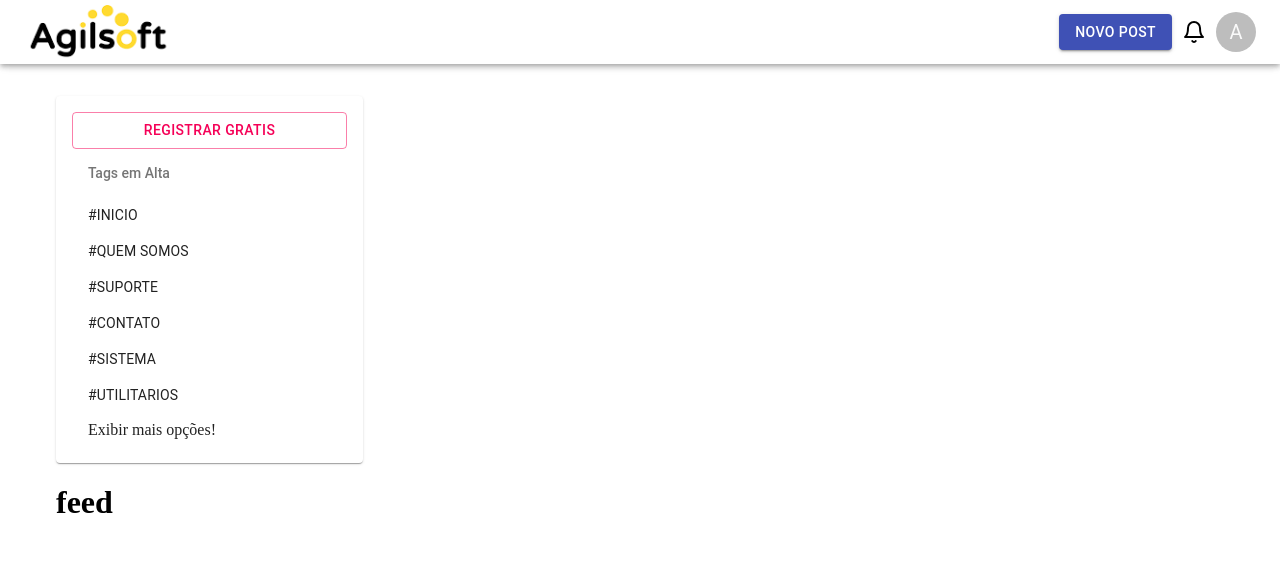
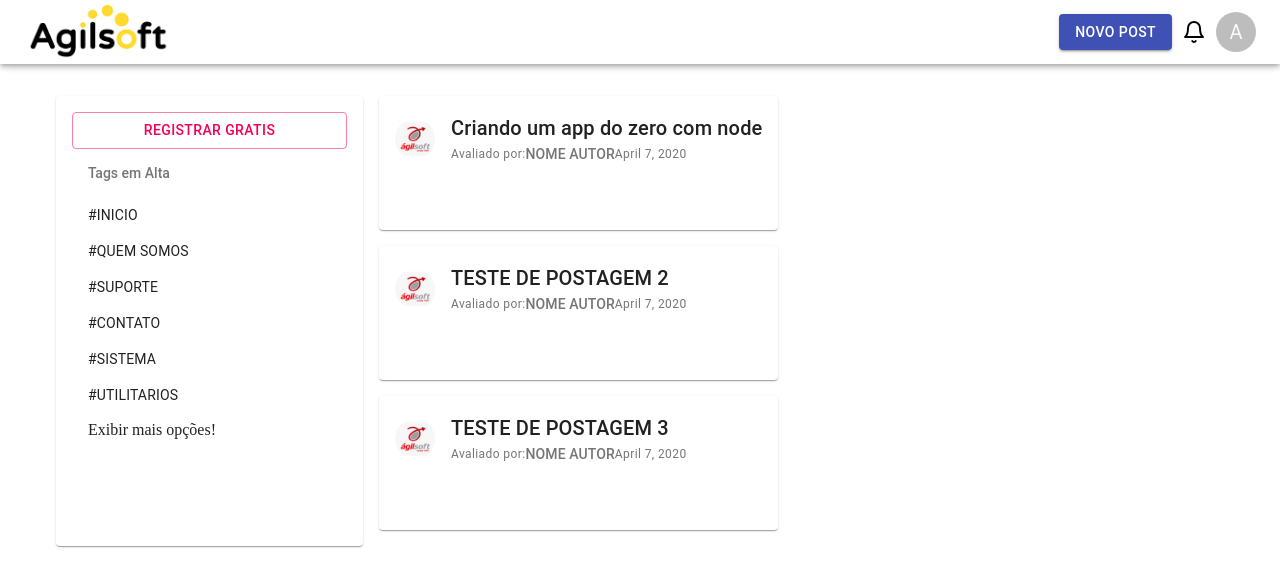
Before and after one commit to viniciosamaralth/appredux9hnhimi, a React (Create React App) app: page / in a window 1280 px wide. Shown: the top 586 px of the page. Built offline with nearby package versions, Linux system fonts and the light colour scheme.

Commit message:
TEMPO 1:29:00 https://www.youtube.com/watch?v=LGf2KJg20lg&t=2564s

```diff
--- /dev/null
+++ b/src/components/PostCard/index.js
@@ -0,0 +1,54 @@
+import React from "react";
+import { makeStyles } from "@material-ui/core/styles";
+import {
+  Paper,
+  Button,
+  ListItem,
+  ListItemText,
+  Card,
+  CardHeader,
+  CardMedia,
+  CardContent,
+  CardActions,
+  Typography,
+  Avatar,
+} from "@material-ui/core/";
+import ListSubheader from "@material-ui/core/ListSubheader";
+import { Tag } from "react-feather";
+
+const useStyle = makeStyles((theme) => ({
+  root: {
+    marginBottom: theme.spacing(2),
+  },
+  subheader: {
+    display: "flex",
+    alignItems: "center",
+  },
+  caption: {
+    marginRight: theme.spacing(1),
+  },
+}));
+
+function PostCard({ post }) {
+  const Classes = useStyle();
+  return (
+    <Card className={Classes.root}>
+      <CardHeader
+        avatar={<Avatar src={post.author.avatar} />}
+        title={<Typography variant="h6">{post.title}</Typography>}
+        subheader={
+          <div className={Classes.subheader}>
+            <Typography variant="caption">{"Avaliado por:"}</Typography>
+            <Typography variant="subtitle2">{post.author.name}</Typography>
+            <Typography variant="caption">{post.date}</Typography>
+          </div>
+        }
+      />
+
+      <CardContent></CardContent>
+      <CardActions></CardActions>
+    </Card>
+  );
+}
+
+export default PostCard;
--- a/src/pages/home/components/Feed.js
+++ b/src/pages/home/components/Feed.js
@@ -1,9 +1,68 @@
 import React from "react";
+//import { makeStyles } from "@material-ui/styles";
+import { makeStyles } from "@material-ui/core/styles";
+import { Paper, Button, ListItem, ListItemText } from "@material-ui/core/";
+import ListSubheader from "@material-ui/core/ListSubheader";
+import { Tag } from "react-feather";
+import PostCard from "../../../components/PostCard";
+
+const useStyle = makeStyles((theme) => ({
+  root: {},
+}));
+
+const posts = [
+  {
+    id: 1,
+    author: {
+      id: 1,
+      name: "NOME AUTOR",
+      username: "USUARIO1",
+      avatar: "/images/avatars/avatar_1.jpg",
+    },
+    title: "Criando um app do zero com node",
+    date: "April 7, 2020",
+    description: "TESTE PARA FEED DE NOTICIAS",
+    hasgtags: "#dotnet, #javascript, #reactjs,",
+    image: "/images/posts/post9.jpeg",
+  },
+  {
+    id: 2,
+    author: {
+      id: 2,
+      name: "NOME AUTOR",
+      username: "USUARIO1",
+      avatar: "/images/avatars/avatar_1.jpg",
+    },
+    title: "TESTE DE POSTAGEM 2",
+    date: "April 7, 2020",
+    description: "TESTE PARA FEED DE NOTICIAS",
+    hasgtags: "#dotnet, #javascript, #reactjs,",
+    image: "/images/posts/post9.jpeg",
+  },
+  {
+    id: 3,
+    author: {
+      id: 3,
+      name: "NOME AUTOR",
+      username: "USUARIO1",
+      avatar: "/images/avatars/avatar_1.jpg",
+    },
+    title: "TESTE DE POSTAGEM 3",
+    date: "April 7, 2020",
+    description: "TESTE PARA FEED DE NOTICIAS",
+    hasgtags: "#dotnet, #javascript, #reactjs,",
+    image: "/images/posts/post9.jpeg",
+  },
+];
 
 function Feed() {
+  const Classes = useStyle();
+
   return (
-    <div>
-      <h1>feed</h1>
+    <div className={Classes.root}>
+      {posts.map((post) => (
+        <PostCard key={post.id} post={post} />
+      ))}
     </div>
   );
 }
--- a/src/pages/home/components/NavBar.js
+++ b/src/pages/home/components/NavBar.js
@@ -9,6 +9,7 @@ const useStyle = makeStyles((theme) => ({
   root: {
     padding: theme.spacing(2),
     width: 275,
+    marginRight: 16,
   },
   button: {
     width: "100%",
--- a/src/pages/home/index.js
+++ b/src/pages/home/index.js
@@ -19,6 +19,9 @@ const useStyle = makeStyles({
   toolbar: {
     minHeight: 64,
   },
+  box: {
+    display: "flex",
+  },
 });
 
 function Home() {
@@ -31,7 +34,7 @@ function Home() {
       <div className={classes.toolbar}></div>
       <main className={classes.main}>
         <Container maxWidth="lg">
-          <box display="flex">
+          <box className={classes.box} display="flex">
             <NavBar />
             <Feed />
           </box>
```
Also changed, not shown: public/images/avatars/avatar_1.jpg (added), public/images/posts/post9.jpg (added).
